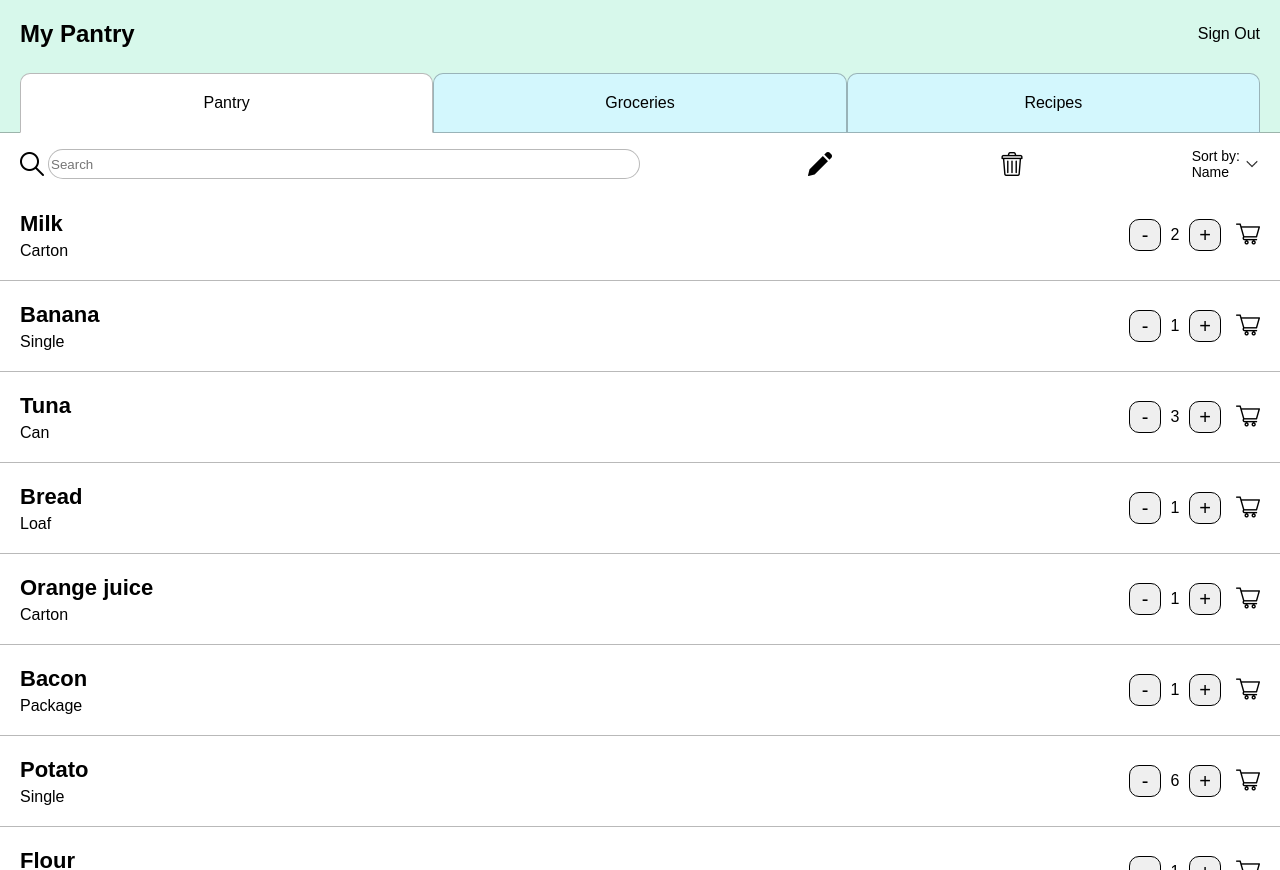
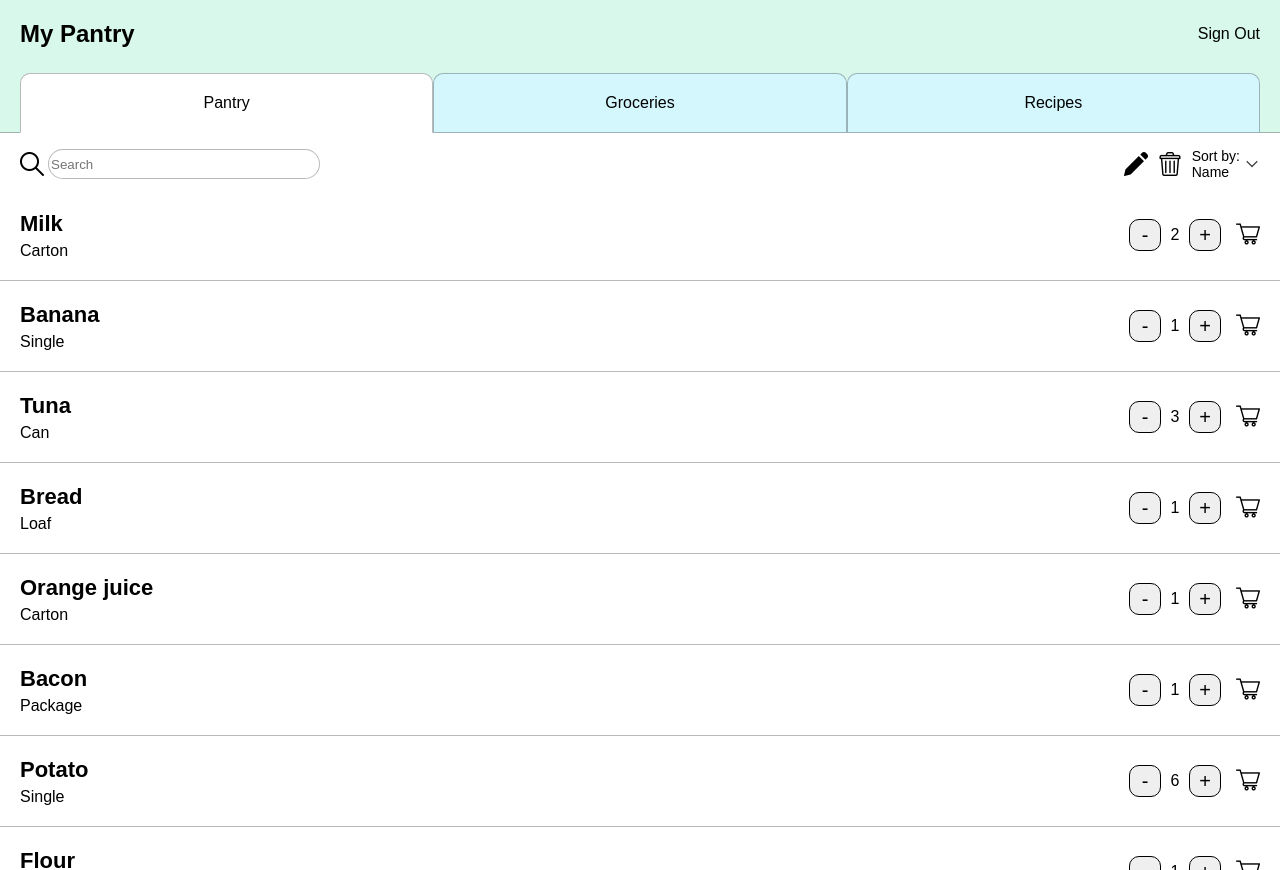
Before and after one commit to jenny-r/pantry-app-client, a React (Create React App) app: page / in a window 1280 px wide. Built offline with nearby package versions, Linux system fonts and the light colour scheme.

Commit message:
addressed search bar comments

```diff
--- a/src/components/SearchBar/SearchBar.css
+++ b/src/components/SearchBar/SearchBar.css
@@ -3,17 +3,19 @@
     flex-direction: row;
     justify-content: space-between;
     align-items: center;
+    width: 100%;
     padding: 15px 20px 10px 20px;
+    box-sizing: border-box;
 }
 
 .SearchBar-search-input-container {
+    flex: 1;
     display: flex;
     flex-direction: row;
-    justify-content: center;
     align-items: center;
     height: 100%;
-    width: 50%;
-    box-sizing: border-box;
+    max-width: 300px;
+    margin-right: 10px;
 }
 
 .SearchBar-search-icon {
@@ -21,17 +23,29 @@
 }
 
 .SearchBar-search-input {
+    flex: 1;
+    height: 80%;
     border: 1px solid rgba(0, 0, 0, 0.274);
     border-radius: 20px;
-    height: 80%;
-    width: 95%;
+}
+
+.SearchBar-buttons-container {
+    display: flex;
+    flex-direction: row;
+    align-items: center;
 }
 
 .SearchBar-sort-container {
     display: flex;
     flex-direction: row;
+    align-items: center;
+}
+
+.SearchBar-sort-text-wrapper {
+    display: flex;
+    flex-direction: column;
     justify-content: center;
-    align-items: center;
+    align-items: flex-start;
     font-size: 14px;
 }
 
@@ -41,9 +55,15 @@
 }
 
 .SearchBar-button {
-    display: flex;
-    flex-direction: row;
+    width: 24px;
+    height: 24px;
     border: none;
     background: none;
     padding: 0;
+    margin-right: 10px;
 }
+
+.SearchBar-button-image {
+    height: 24px;
+    width: 24px;
+}
--- a/src/components/SearchBar/SearchBar.tsx
+++ b/src/components/SearchBar/SearchBar.tsx
@@ -12,12 +12,12 @@ export function SearchBar() {
                 <img className='SearchBar-search-icon' src={searchIcon} alt='search' />
                 <input className='SearchBar-search-input' type='text' placeholder='Search' />
             </div>
-
+            <div className='SearchBar-buttons-container'>
                 <button className='SearchBar-button'>
-                <img src={editIcon} alt='edit' />
+                    <img className='SearchBar-button-image' src={editIcon} alt='edit' />
                 </button>
                 <button className='SearchBar-button'>
-                <img src={deleteIcon} alt='delete' />
+                    <img className='SearchBar-button-image' src={deleteIcon} alt='delete' />
                 </button>
                 <div className='SearchBar-sort-container'>
                     <div className='SearchBar-sort-text-wrapper'>
@@ -27,5 +27,6 @@ export function SearchBar() {
                     <img className='SearchBar-sort-icon' src={sortIcon} alt='sort' />
                 </div>
             </div>
+        </div>
     )
 }
```
Lines whose indentation alone changed are shown as unchanged.
